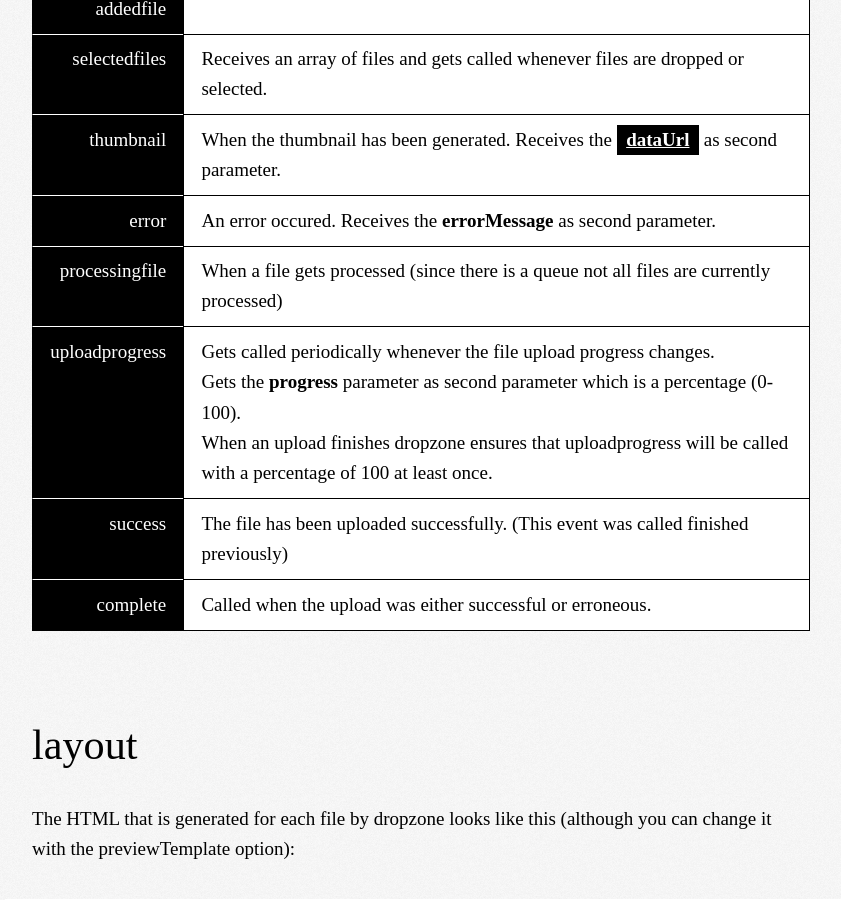
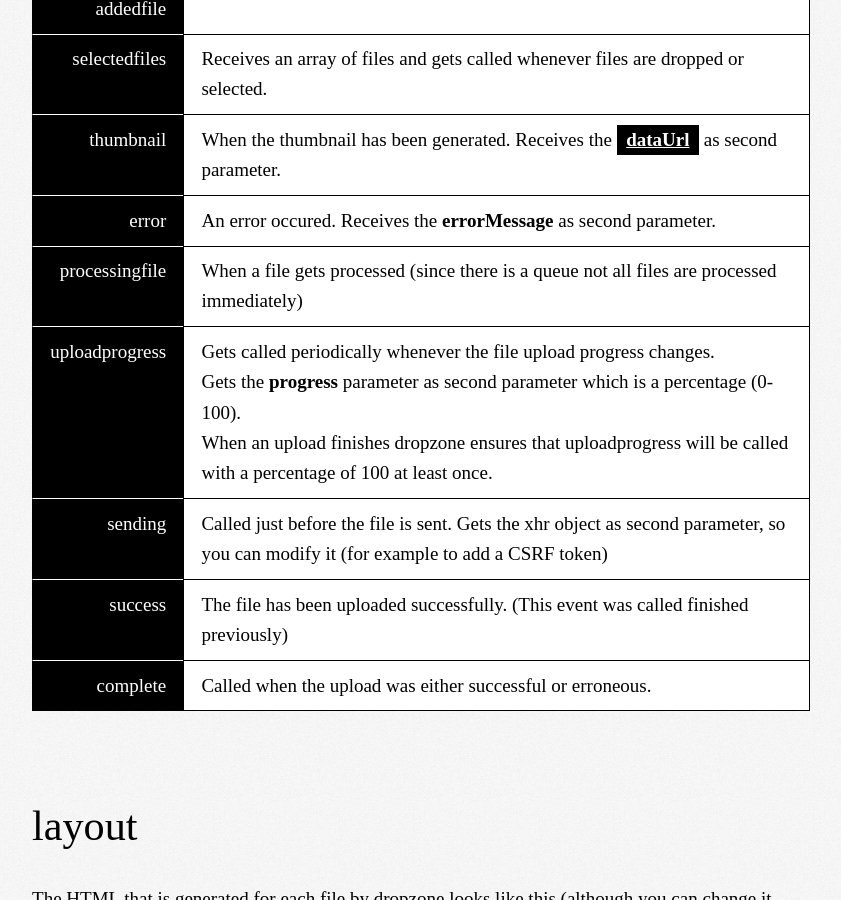
Before and after one commit to dropzone/dropzone, a Jekyll site: the page built from index.md, in a window 1280 px wide and 900 px high, scrolled down 8130 px. Shown: the whole window, without its empty margins (219-1060 px from the left). Built offline with Jekyll 4.4.1, drawn with Linux system fonts in a browser that asks for light colours; Markdown is read by kramdown in place of the engine named in the settings; comment, search, counter and statistics services are not loaded.

Commit message:
Added the sending event.

```diff
--- a/index.md
+++ b/index.md
@@ -226,8 +226,9 @@ All of these receive the [file](https://developer.mozilla.org/en-US/docs/DOM/Fil
 | `selectedfiles`   | Receives an array of files and gets called whenever files are dropped or selected.
 | `thumbnail`       | When the thumbnail has been generated. Receives the [**dataUrl**](http://en.wikipedia.org/wiki/Data_URI_scheme) as second parameter.
 | `error`           | An error occured. Receives the **errorMessage** as second parameter.
-| `processingfile`  | When a file gets processed (since there is a queue not all files are currently processed)
+| `processingfile`  | When a file gets processed (since there is a queue not all files are processed immediately)
 | `uploadprogress`  | Gets called periodically whenever the file upload progress changes.<br />Gets the **progress** parameter as second parameter which is a percentage (0-100).<br />When an upload finishes dropzone *ensures* that uploadprogress will be called with a percentage of 100 *at least* once.
+| `sending`         | Called just before the file is sent. Gets the xhr object as second parameter, so you can modify it (for example to add a CSRF token)
 | `success`         | The file has been uploaded successfully. (This event was called `finished` previously)
 | `complete`        | Called when the upload was either successful or erroneous.
 
```
